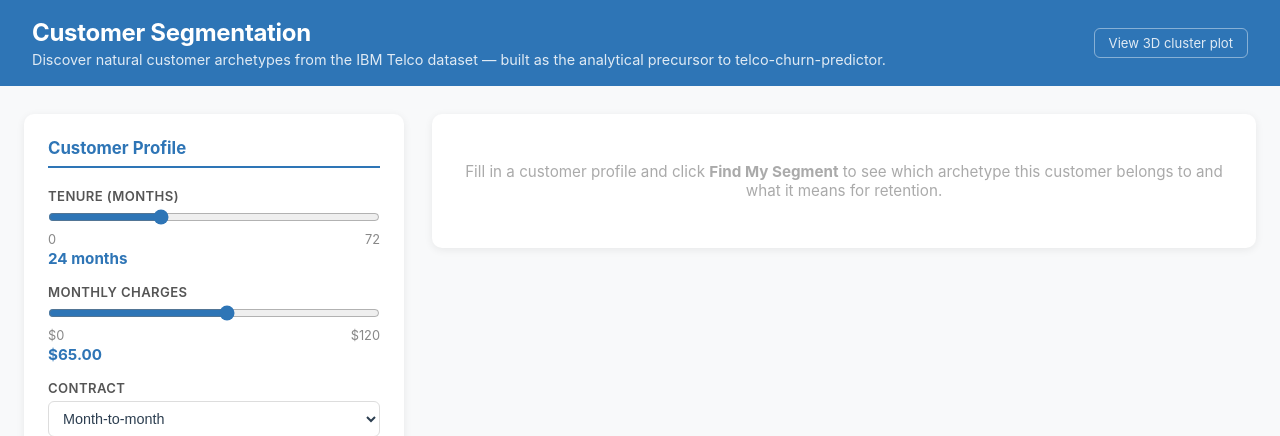
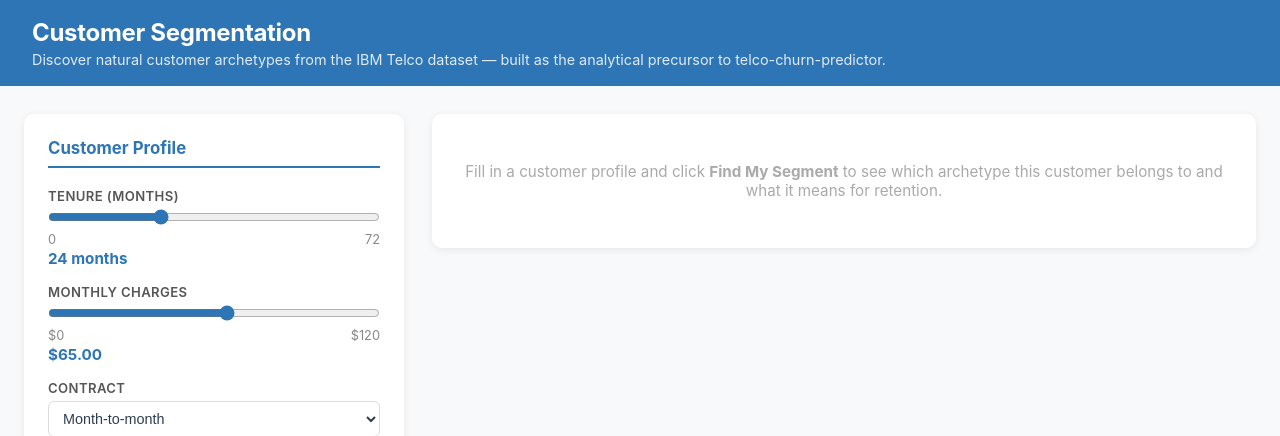
Before and after one commit to xavier-oc-programming/customer-segmentation, a Flask app: page / in a window 1280 px wide. Shown: the top 436 px of the page. Run offline with Flask 3, Linux system fonts and the light colour scheme.

Commit message:
Revert "Add interactive 3D cluster plot link in header"
This reverts commit b08f42e6320f540ea6371001a69b7dc58de8de26.

```diff
--- a/app.py
+++ b/app.py
@@ -4,7 +4,7 @@ from pathlib import Path
 
 import numpy as np
 import pandas as pd
-from flask import Flask, jsonify, render_template, request, send_file
+from flask import Flask, jsonify, render_template, request
 
 from segment_labels import SEGMENT_PROFILES, get_segment_profile
 
@@ -219,11 +219,6 @@ def index():
     return render_template('index.html')
 
 
-@app.route('/clusters-3d')
-def clusters_3d():
-    return send_file(Path('plots/08_clusters_3d.html'))
-
-
 @app.route('/predict', methods=['POST'])
 def predict():
     if not MODEL_LOADED:
--- a/templates/index.html
+++ b/templates/index.html
@@ -19,24 +19,9 @@
       background: #2E75B6;
       color: white;
       padding: 18px 32px;
-      display: flex;
-      justify-content: space-between;
-      align-items: center;
     }
     header h1 { font-size: 1.5rem; font-weight: 700; letter-spacing: -0.3px; }
     header p { font-size: 0.9rem; opacity: 0.85; margin-top: 4px; }
-    .header-3d-link {
-      font-size: 0.82rem;
-      color: white;
-      opacity: 0.85;
-      text-decoration: none;
-      border: 1px solid rgba(255,255,255,0.5);
-      padding: 6px 14px;
-      border-radius: 6px;
-      white-space: nowrap;
-      transition: opacity 0.15s;
-    }
-    .header-3d-link:hover { opacity: 1; }
 
     .container {
       max-width: 1280px;
@@ -320,11 +305,8 @@
 <body>
 
 <header>
-  <div>
-    <h1>Customer Segmentation</h1>
-    <p>Discover natural customer archetypes from the IBM Telco dataset — built as the analytical precursor to telco-churn-predictor.</p>
-  </div>
-  <a href="/clusters-3d" target="_blank" class="header-3d-link">View 3D cluster plot</a>
+  <h1>Customer Segmentation</h1>
+  <p>Discover natural customer archetypes from the IBM Telco dataset — built as the analytical precursor to telco-churn-predictor.</p>
 </header>
 
 <div class="container">
```
